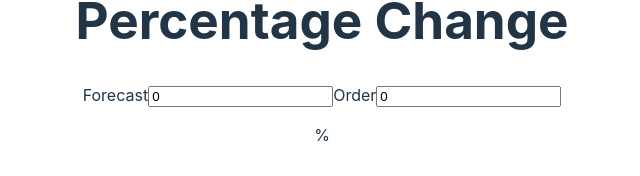
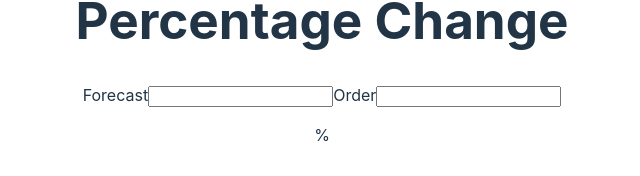
Before and after one commit to garethnoob/todo, a React (Vite) app: page / in a window 1280 px wide. Shown: the part 240-416 px from the top of the page, without its empty margins (318-958 px from the left). Built offline with nearby package versions, Linux system fonts and the light colour scheme.

Commit message:
Update initial state values in PercentageChange component

```diff
--- a/src/PercentageChange.jsx
+++ b/src/PercentageChange.jsx
@@ -2,8 +2,8 @@ import { useState } from "react";
 
 
 function PercentageChange() {
-    const [forecast, setForecast] = useState(0);
-    const [order, setOrder] = useState(0);
+    const [forecast, setForecast] = useState(null);
+    const [order, setOrder] = useState(null);
 
 
 
@@ -13,9 +13,9 @@ function PercentageChange() {
         <div>
             <h1>Percentage Change</h1>
             <label htmlFor="forecast">Forecast</label>
-            <input type="forecast" value={forecast} onChange={(e) => setForecast(e.target.value)} id="forecast"/>
+            <input type="number" value={forecast} onChange={(e) => setForecast(e.target.value)} id="forecast"/>
             <label htmlFor="order">Order</label>
-            <input type="Order" value={order} onChange={(e) => setOrder(e.target.value)} id="order"/>
+            <input type="number" value={order} onChange={(e) => setOrder(e.target.value)} id="order"/>
             <p>{result? result.toFixed(2):""}%</p>
         </div>
     )
```
